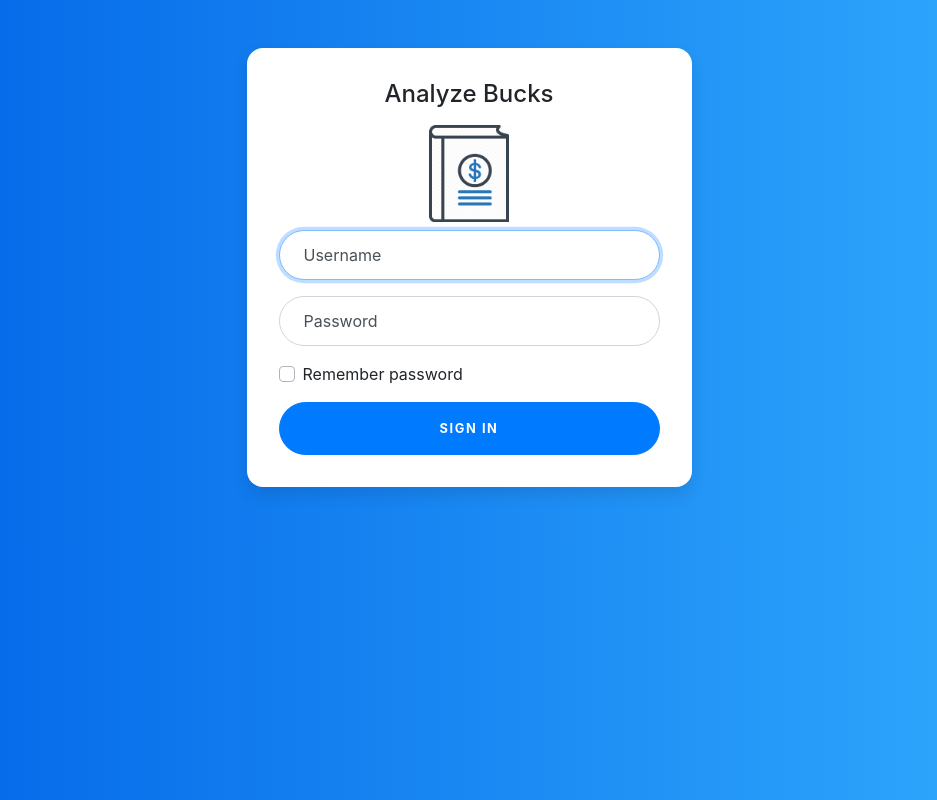
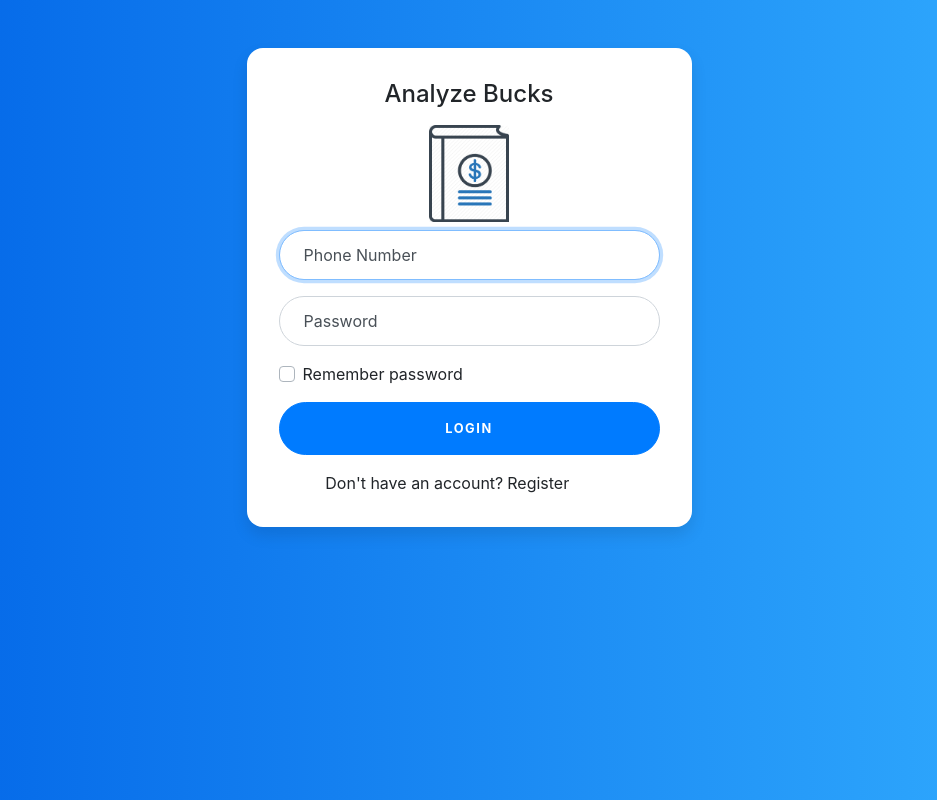
Before and after one commit to lakshmanmallidi/analyze_bucks_ui, a React (Create React App) app: page / in a window 1280 px wide. Shown: the whole page, without its empty margins (171-1108 px from the left). Built offline with nearby package versions, Linux system fonts and the light colour scheme.

Commit message:
altered component structure

```diff
--- a/src/App.js
+++ b/src/App.js
@@ -1,8 +1,8 @@
 import React from 'react';
-import Login from './components/Login'
+import LandingPage from './components/LandingPage';
 function App() {
   return (
-    <Login />
+    <LandingPage />
   );
 }
 
--- /dev/null
+++ b/src/components/LandingPage/LandingPage.js
@@ -0,0 +1,26 @@
+import React from 'react';
+import logo from './logo.png';
+import './card.css';
+import Login from './Login/Login';
+import Register from './Register/Register';
+
+function LandingPage() {
+  return (
+    <div className="container">
+      <div className="row">
+        <div className="col-sm-9 col-md-7 col-lg-5 mx-auto">
+          <div className="card card-signin my-5">
+            <div className="card-body">
+              <h4 className="text-center">Analyze Bucks</h4>
+              <img src={logo} alt="Logo" className="w-25 h-25 img-rounded mx-auto d-block p-2" />
+              <Login />
+            </div>
+          </div>
+        </div>
+      </div>
+    </div>
+
+  );
+}
+
+export default LandingPage;
--- /dev/null
+++ b/src/components/LandingPage/Login/Login.js
@@ -0,0 +1,51 @@
+import React from "react";
+import "../card.css";
+function Login() {
+  return (
+    <form className="form-signin">
+      <div className="form-label-group">
+        <input
+          type="text"
+          id="inputNumber"
+          className="form-control"
+          placeholder="Number"
+          required
+          autoFocus
+        />
+        <label htmlFor="inputNumber">Phone Number</label>
+      </div>
+      <div className="form-label-group">
+        <input
+          type="password"
+          id="inputPassword"
+          className="form-control"
+          placeholder="Password"
+          required
+        />
+        <label htmlFor="inputPassword">Password</label>
+      </div>
+      <div className="custom-control custom-checkbox mb-3">
+        <input
+          type="checkbox"
+          className="custom-control-input"
+          id="customCheck1"
+        />
+        <label className="custom-control-label" htmlFor="customCheck1">
+          Remember password
+        </label>
+      </div>
+      <button
+        className="btn btn-lg btn-primary btn-block text-uppercase"
+        type="submit"
+      >
+        Login
+      </button>
+      <div className="pt-3 row">
+        <div className="col-sm-7 text-right p-0">Don't have an account?</div>
+        <div className="col-sm-5 pl-1">Register</div>
+      </div>
+    </form>
+  );
+}
+
+export default Login;
--- /dev/null
+++ b/src/components/LandingPage/Register/Register.js
@@ -0,0 +1,61 @@
+import React from "react";
+import "../card.css";
+function Register() {
+  return (
+    <form className="form-signin">
+      <div className="form-label-group">
+        <input
+          type="text"
+          id="inputNumber"
+          className="form-control"
+          placeholder="Number"
+          required
+          autoFocus
+        />
+        <label htmlFor="inputNumber">Phone Number</label>
+      </div>
+      <div className="form-label-group">
+        <input
+          type="text"
+          id="inputUsername"
+          className="form-control"
+          placeholder="Username"
+          required
+        />
+        <label htmlFor="inputUsername">Username</label>
+      </div>
+      <div className="form-label-group">
+        <input
+          type="password"
+          id="inputPassword"
+          className="form-control"
+          placeholder="Password"
+          required
+        />
+        <label htmlFor="inputPassword">Password</label>
+      </div>
+      <div className="form-label-group">
+        <input
+          type="password"
+          id="inputConfrimPassword"
+          className="form-control"
+          placeholder="Confrim Password"
+          required
+        />
+        <label htmlFor="inputConfrimPassword">Confrim Password</label>
+      </div>
+      <button
+        className="btn btn-lg btn-primary btn-block text-uppercase"
+        type="submit"
+      >
+        Register
+      </button>
+      <div className="pt-3 row">
+        <div className="col-sm-7 text-right p-0">Already have an account?</div>
+        <div className="col-sm-5 pl-1">Login here</div>
+      </div>
+    </form>
+  );
+}
+
+export default Register;
--- /dev/null
+++ b/src/components/LandingPage/Register/index.js
@@ -0,0 +1,3 @@
+import Register from './Register';
+
+export default Register;
--- /dev/null
+++ b/src/components/LandingPage/index.js
@@ -0,0 +1,3 @@
+import LandingPage from './LandingPage';
+
+export default LandingPage;
--- a/src/components/Login/Login.js
+++ /dev/null
@@ -1,41 +0,0 @@
-import React from 'react';
-import logo from './logo.png'
-import './Login.css'
-function Login() {
-  return (
-    /*<div>
-      <img src={logo} alt="Logo" className="w-25 h-25 img-rounded mx-auto d-block pt-3"/>
-      <h4 className="text-center">Analyze Bucks</h4>
-    </div>*/
-    <div className="container">
-      <div className="row">
-        <div className="col-sm-9 col-md-7 col-lg-5 mx-auto">
-          <div className="card card-signin my-5">
-            <div className="card-body">
-              <h4 className="text-center">Analyze Bucks</h4>
-              <img src={logo} alt="Logo" className="w-25 h-25 img-rounded mx-auto d-block p-2"/>
-              <form className="form-signin">
-                <div className="form-label-group">
-                  <input type="text" id="inputUsername" className="form-control" placeholder="Username" required autoFocus />
-                  <label htmlFor="inputUsername">Username</label>
-                </div>
-                <div className="form-label-group">
-                  <input type="password" id="inputPassword" className="form-control" placeholder="Password" required />
-                  <label htmlFor="inputPassword">Password</label>
-                </div>
-                <div className="custom-control custom-checkbox mb-3">
-                  <input type="checkbox" className="custom-control-input" id="customCheck1" />
-                  <label className="custom-control-label" htmlFor="customCheck1">Remember password</label>
-                </div>
-                <button className="btn btn-lg btn-primary btn-block text-uppercase" type="submit">Sign in</button>
-              </form>
-            </div>
-          </div>
-        </div>
-      </div>
-    </div>
-
-  );
-}
-
-export default Login;
```
Also changed, not shown: src/components/LandingPage/Login/index.js (renamed from src/components/Login/index.js), src/components/LandingPage/card.css (renamed from src/components/Login/Login.css), src/components/LandingPage/logo.png (renamed from src/components/Login/logo.png).
